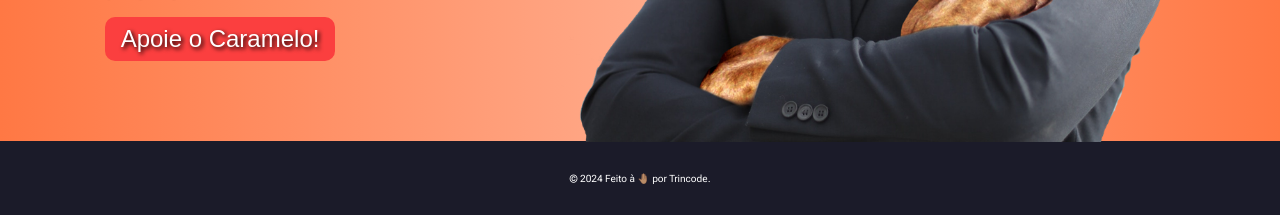
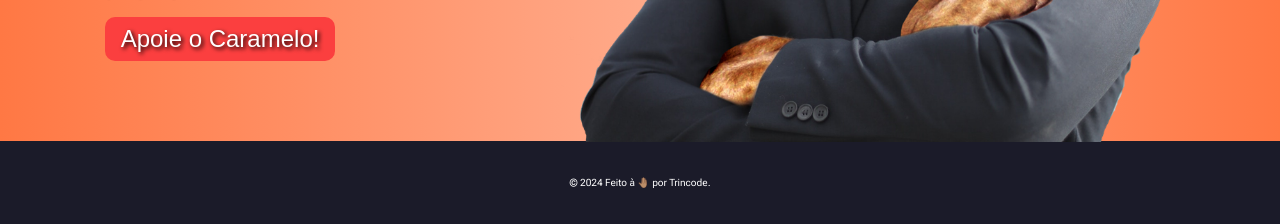
Before and after one commit to trincode/site-campanha-viralata, a plain HTML site: page index.html in a window 1280 px wide. Shown: the part 585-809 px from the top of the page. Drawn offline with Linux system fonts and the light colour scheme.

Commit message:
pequenas alterações de estilos

```diff
--- a/src/css/estilos.css
+++ b/src/css/estilos.css
@@ -132,8 +132,12 @@ body {
 .rodape {
     background-color: #1b1b29;
     color: var(--cor-fonte-menu1);
-    height: 9.3vh;
+    height: auto;
     display: flex;
     justify-content: center;
     align-items: center;
 }
+
+.rodape .direitos {
+    padding: 2.25rem;
+}
--- a/src/css/responsivo.css
+++ b/src/css/responsivo.css
@@ -14,10 +14,6 @@
 
     .principal .informacoes a {
         align-self: center;
-    }
-
-    .rodape {
-        height: auto;
     }
 
     .rodape .direitos {
```
